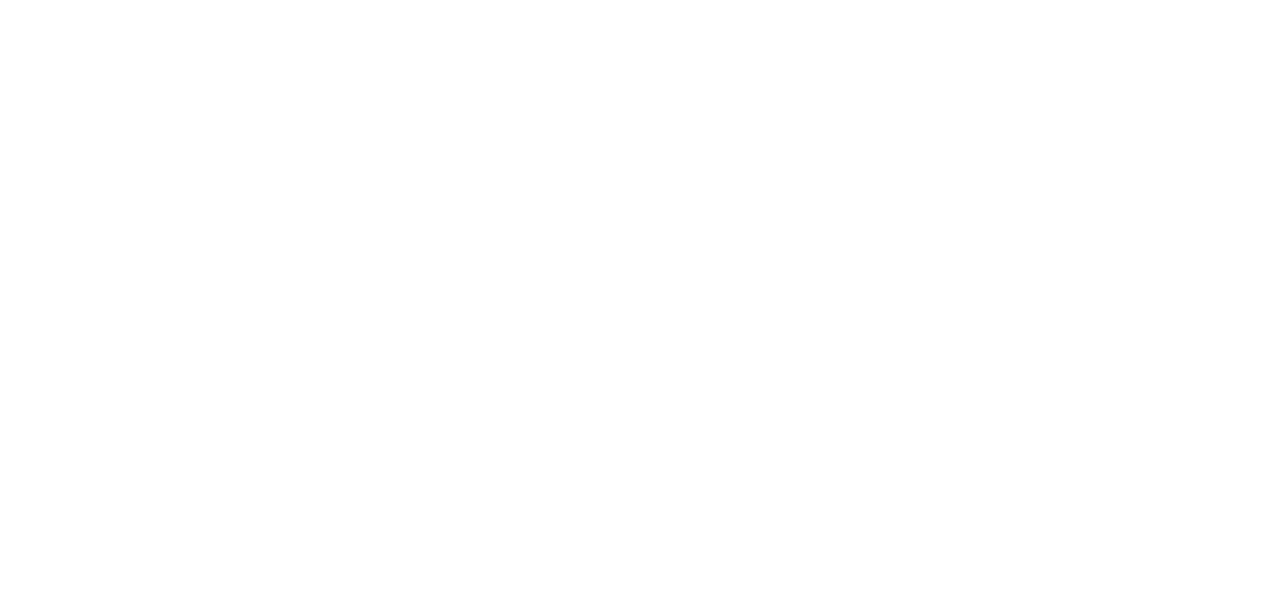
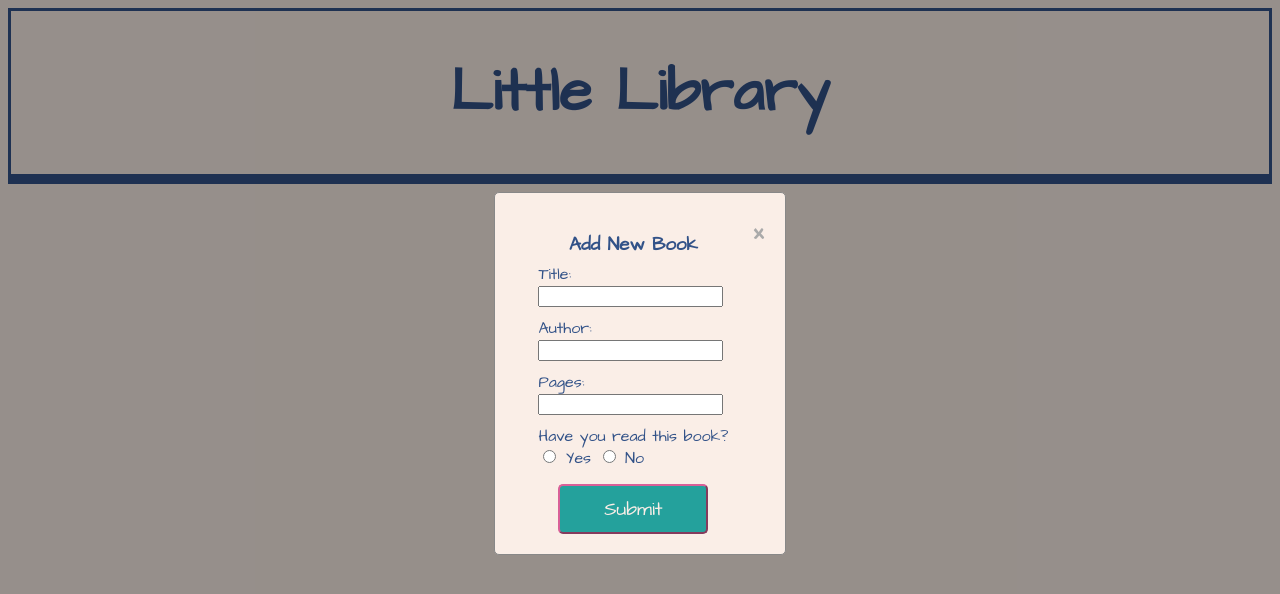
Before and after one commit to jppastorek/library, a plain HTML site: page index.html in a window 1280 px wide. Drawn offline with Linux system fonts and the light colour scheme.

Commit message:
Completed UI.

```diff
--- a/index.html
+++ b/index.html
@@ -8,10 +8,55 @@
     <title>Library</title>
     <link rel="stylesheet" href="./styles.css">
     <script src="./scripts.js" defer></script>
+    <link rel="preconnect" href="https://fonts.googleapis.com">
+    <link rel="preconnect" href="https://fonts.gstatic.com" crossorigin>
+    <link href="https://fonts.googleapis.com/css2?family=Architects+Daughter&display=swap" rel="stylesheet">
 </head>
 
 <body>
 
+    <div class="header">
+        <h1>Little Library</h1>
+    </div>
+    <div class="container">
+
+        <!--       MODAL       -->
+        <div class="modal">
+            <div class="modal-content">
+                <span class="close">&times;</span>
+                <div class="form">
+                    <form>
+                        <div class="modal-header">
+                            <h3>Add New Book</h3>
+                        </div>
+                        <div class="row1">
+                            <label for="title">Title:</label><br>
+                            <input type="text" id="title" name="title"><br>
+                        </div>
+                        <div class="row2">
+                            <label for="author">Author:</label><br>
+                            <input type="text" id="author" name="author"><br>
+                        </div>
+                        <div class="row3">
+                            <label for="author">Pages:</label><br>
+                            <input type="text" id="pages" name="pages"><br>
+                        </div>
+                        <div class="row4">
+                            <label for="read">Have you read this book?</label><br>
+                            <input type="radio" id="read" name="read" value="Yes">
+                            <label for="yes">Yes</label>
+                            <input type="radio" id="read" name="read" value="No">
+                            <label for="no">No</label><br>
+                        </div>
+                        <div class="submit-button"><button id="submit-button">Submit</button></div>
+                    </form>
+                </div>
+
+            </div>
+        </div>
+        <div class="button-container">
+            <button class="button">Add New Book</button>
+        </div>
 </body>
 
 </html>
--- a/styles.css
+++ b/styles.css
@@ -0,0 +1,118 @@
+@media only screen and (min-width: 600px) {
+    h1 {
+        font-size: 48px;
+    }
+}
+
+@media only screen and (min-width: 900px) {
+    h1 {
+        font-size: 60px;
+    }
+}
+
+body {
+    font-family: "Architects Daughter", cursive;
+    background-color: #faeee7;
+}
+
+.header {
+    display: flex;
+    justify-content: center;
+    align-items: center;
+    color: #325288;
+    border-bottom: 10px;
+    border-style: solid;
+}
+
+.button-container {
+    display: flex;
+    justify-content: center;
+    align-items: center;
+    margin-top: 20px;
+}
+
+.button,
+#submit-button {
+    font-family: "Architects Daughter", cursive;
+    background-color: #24a19c;
+    color: #faeee7;
+    border-radius: 5px;
+    width: 150px;
+    height: 50px;
+    border-color: #d96098;
+    font-size: 1.2rem;
+}
+
+.button:hover,
+#submit-button:hover {
+    cursor: pointer;
+    opacity: 0.93;
+}
+
+.modal {
+    /*   display: none; */
+    position: fixed;
+    z-index: 1;
+    left: 0;
+    top: 0;
+    width: 100%;
+    height: 100%;
+    background-color: rgb(0, 0, 0);
+    background-color: rgba(0, 0, 0, 0.4);
+}
+
+.modal-content {
+    background-color: #faeee7;
+    margin: 15% auto;
+    padding: 20px;
+    border: 1px solid #888;
+    border-radius: 5px;
+    width: 250px;
+    color: #325288;
+}
+
+.close {
+    color: #aaa;
+    float: right;
+    font-size: 28px;
+    font-weight: bold;
+}
+
+.close:hover,
+.close:focus {
+    color: black;
+    text-decoration: none;
+    cursor: pointer;
+}
+
+.submit-button {
+    margin-top: 15px;
+    display: flex;
+    justify-content: center;
+    align-items: center;
+}
+
+#read:hover {
+    cursor: pointer;
+}
+
+.form {
+    display: flex;
+    justify-content: center;
+    align-items: center;
+}
+
+.row1,
+.row2,
+.row3,
+.row4 {
+    margin: 10px 0px;
+}
+
+.modal-header {
+    width: 100%;
+    display: flex;
+    justify-content: center;
+    margin-bottom: 5px;
+    height: 40px;
+}
```
